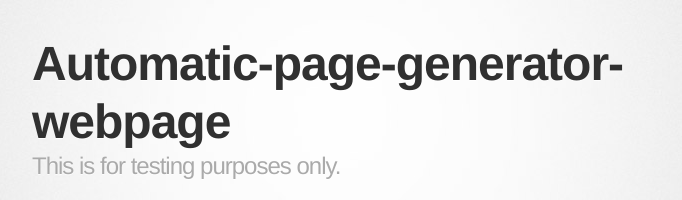
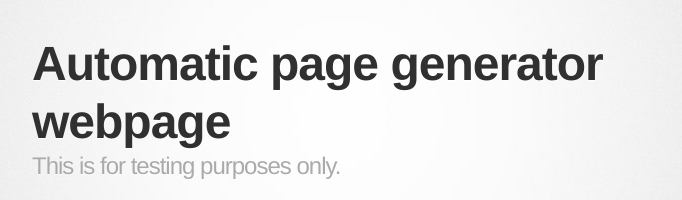
Before and after one commit to NinoMaj/Automatic-Page-Generator-Webpage, a plain HTML site: page index.html in a window 1280 px wide. Shown: the top 200 px of the page, without its empty margins (298-980 px from the left). Drawn offline with Linux system fonts and the light colour scheme; a web font is replaced by a local one.

Commit message:
Changing header for testing purposes.

```diff
--- a/index.html
+++ b/index.html
@@ -18,7 +18,7 @@
       <div class="inner">
 
         <header>
-          <h1>Automatic-page-generator-webpage</h1>
+          <h1>Automatic page generator webpage</h1>
           <h2>This is for testing purposes only.</h2>
         </header>
 
```
